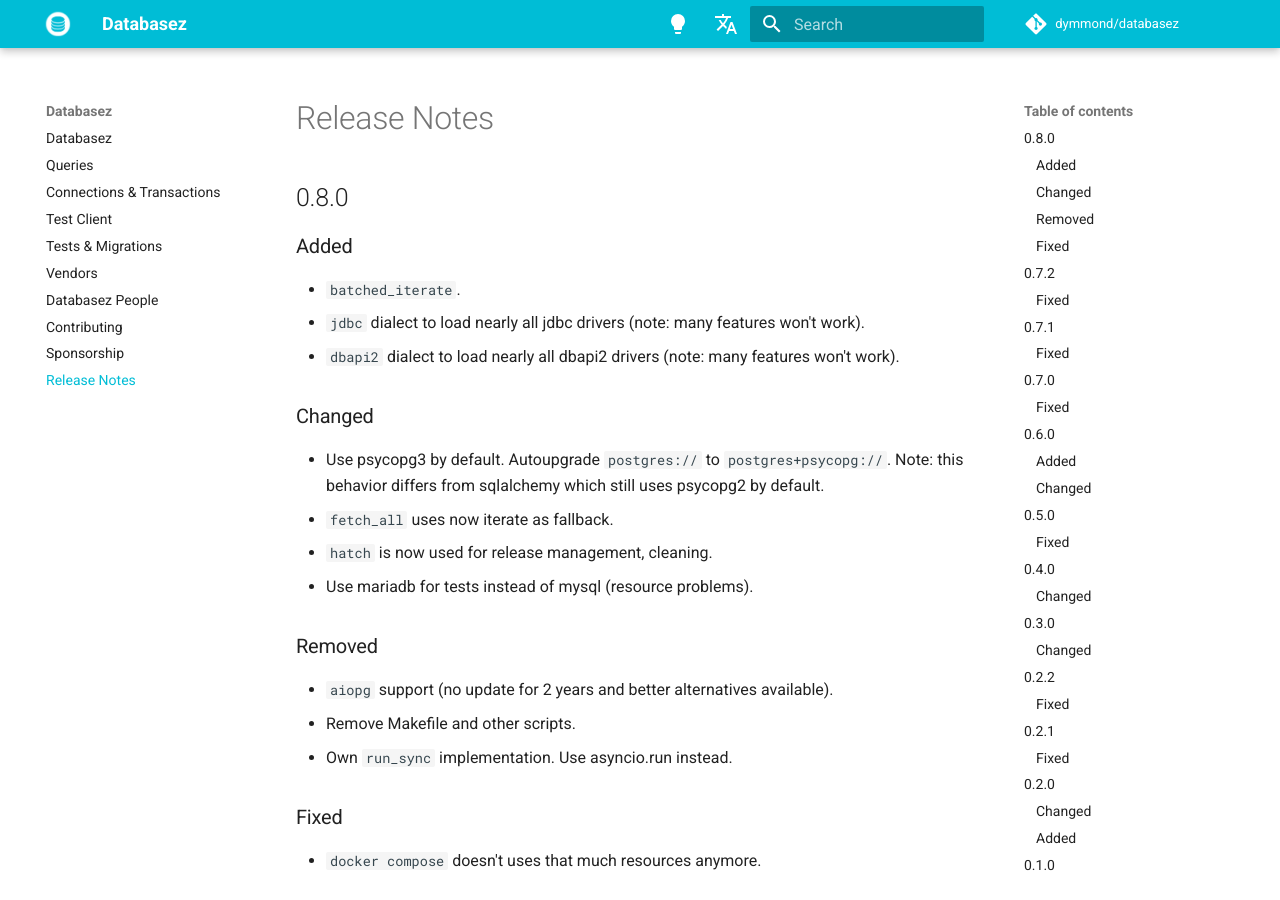
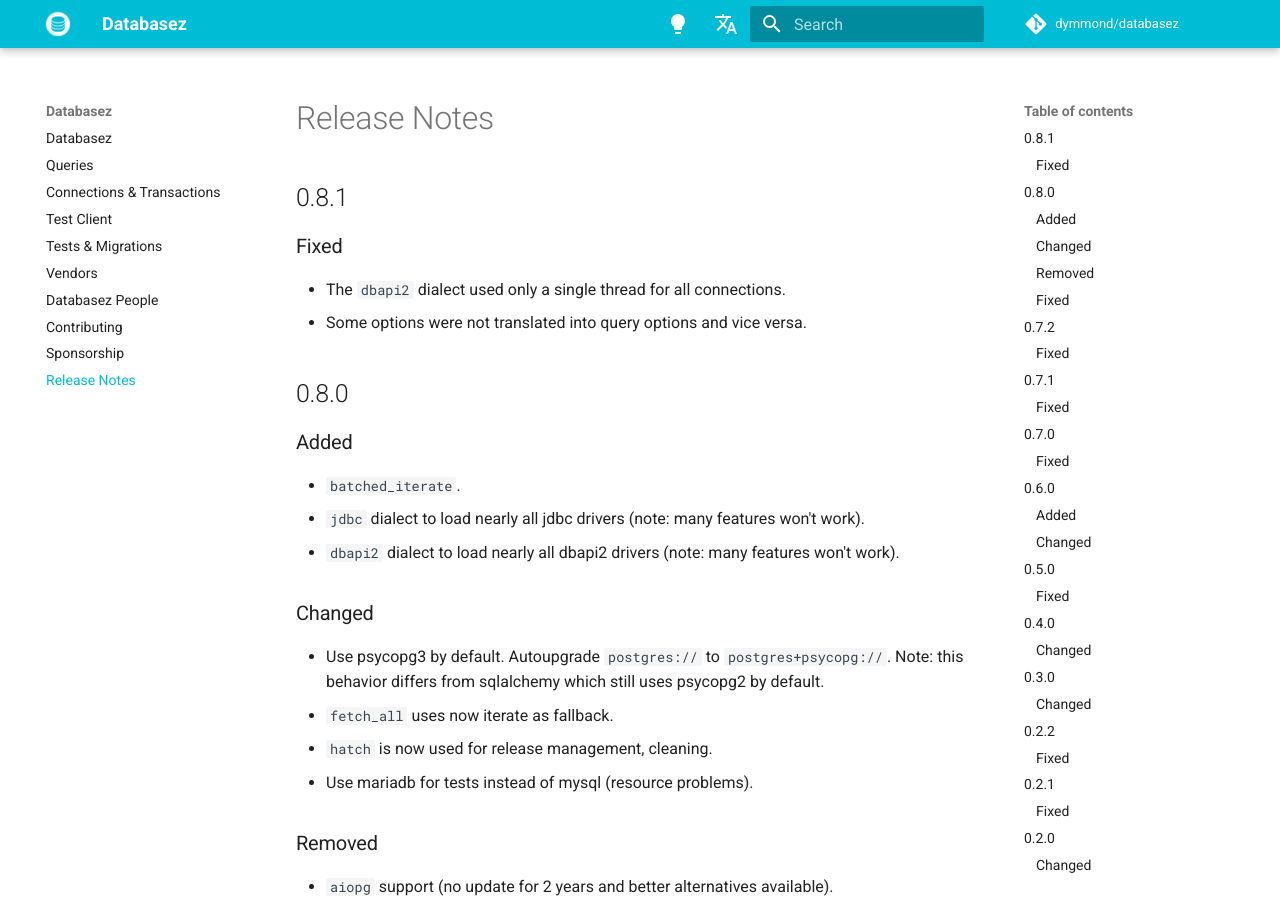
Before and after one commit to dymmond/databasez, an MkDocs documentation site: the page built from docs/release-notes.md, in a window 1280 px wide and 900 px high. Built offline with MkDocs 1.6.1 and Material for MkDocs 9.7.7, drawn with Linux system fonts in a browser that asks for light colours; comment, search, counter and statistics services are not loaded.

Commit message:
bump version (#27)

```diff
--- a/databasez/__init__.py
+++ b/databasez/__init__.py
@@ -1,5 +1,5 @@
 from databasez.core import Database, DatabaseURL
 
-__version__ = "0.8.0"
+__version__ = "0.8.1"
 
 __all__ = ["Database", "DatabaseURL"]
--- a/docs/release-notes.md
+++ b/docs/release-notes.md
@@ -1,4 +1,11 @@
 # Release Notes
+
+## 0.8.1
+
+### Fixed
+
+- The `dbapi2` dialect used only a single thread for all connections.
+- Some options were not translated into query options and vice versa.
 
 ## 0.8.0
 
```
